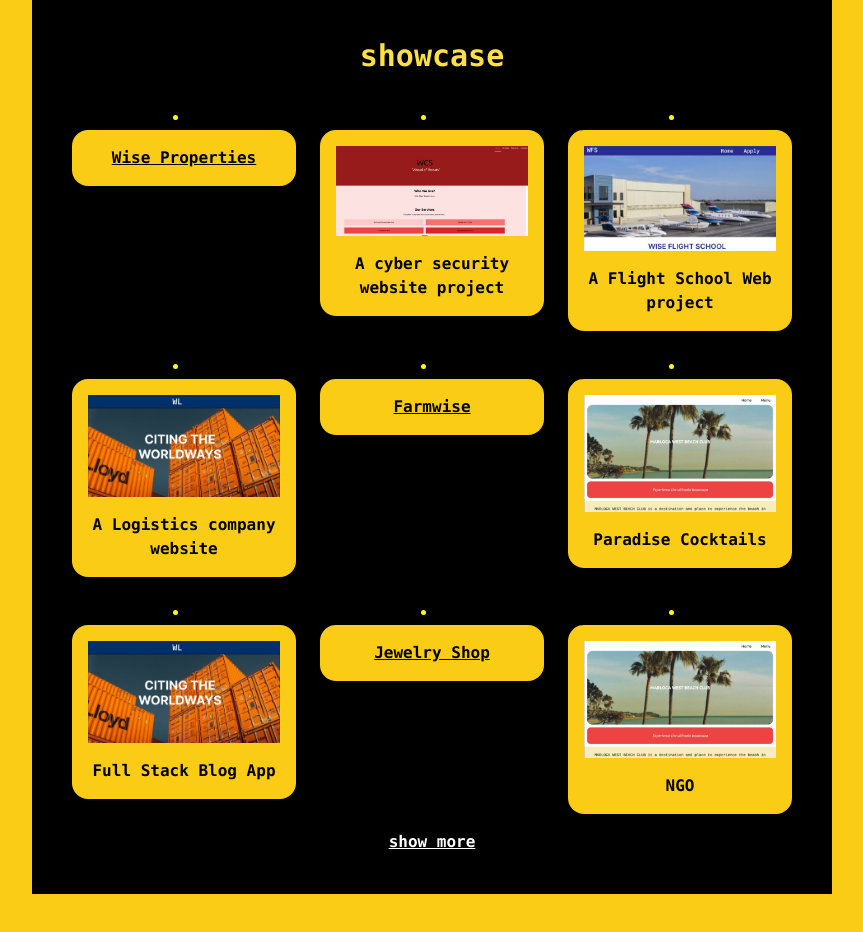
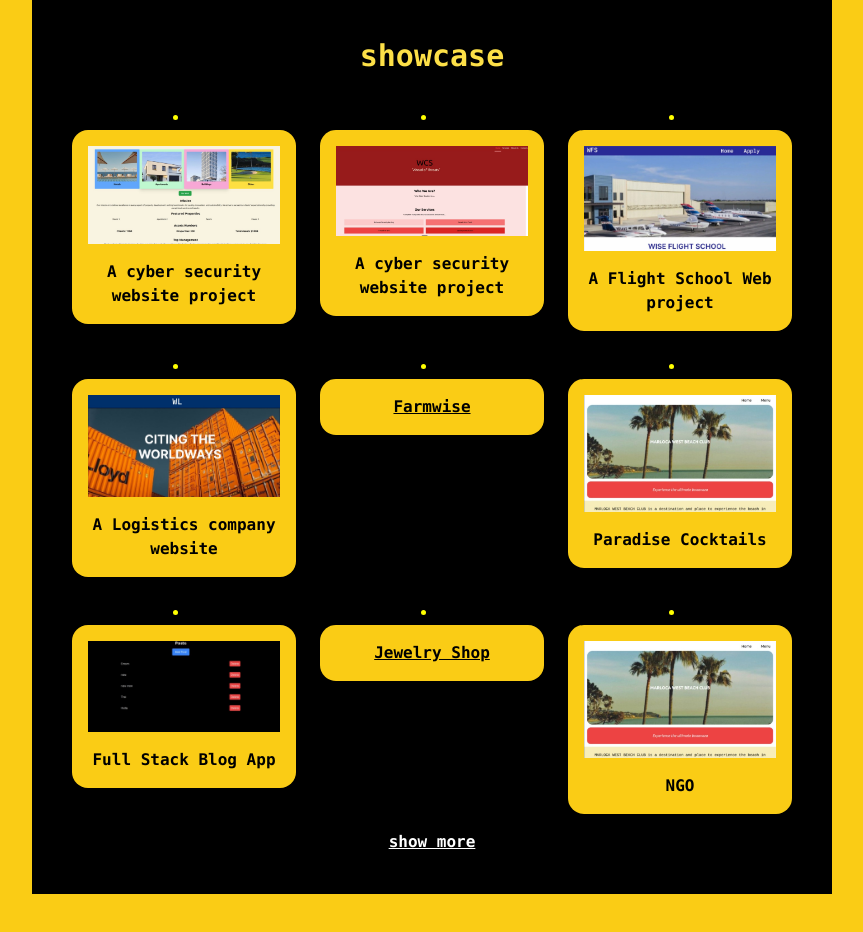
Before and after one commit to treva556/mt-portfolio, a React (Create React App) app: page / in a window 1280 px wide. Shown: the part 1360-2292 px from the top of the page, without its empty margins (208-1071 px from the left). Built offline with nearby package versions, Linux system fonts and the light colour scheme.

Commit message:
milestone 6

```diff
--- a/src/pages/home.js
+++ b/src/pages/home.js
@@ -17,6 +17,8 @@ import image85 from '../assets/Group 85.png';
 import image55 from '../assets/yj.jpeg';
 import FS from '../assets/FS.jpeg';
 import WLS from '../assets/wls.jpeg';
+import Prop from '../assets/prop.jpeg';
+import Blog from '../assets/blog.jpeg';
 import Mongo from '../assets/mongo.png';
 import image56 from '../assets/yy.jpeg';
 import Figma from '../assets/figma.png';
@@ -118,14 +120,17 @@ function Body() {
         >
           <h2 className="text-yellow-300 font-bold text-3xl mb-8">  showcase</h2>
           <ul className="list-disc list-inside text-white grid grid-cols-1 md:grid-cols-2 lg:grid-cols-3 gap-6 mt-6 custom-bullets">
+
             <li>
-              <a
-                href="https://wise-properties.vercel.app/"
+            <a
+                 href="https://wise-properties.vercel.app/"
+
                 target="_blank"
                 rel="noopener noreferrer"
-                className=" bg-yellow-400 rounded-2xl p-4 text-black underline block"
+                className=" bg-yellow-400 rounded-2xl p-4 text-black block"
               >
-                Wise Properties
+            <img src={Prop} alt="Technology 2" className="w-1/8 mb-4" />
+            A cyber security website project
               </a>
             </li>
             <li>
@@ -191,13 +196,13 @@ function Body() {
 
             <li>
             <a
-                href="https://logistics-app-six.vercel.app/"
+                href="https://posts-2-git-main-treva556s-projects.vercel.app/"
 
                 target="_blank"
                 rel="noopener noreferrer"
                 className=" bg-yellow-400 rounded-2xl p-4 text-black block"
               >
-            <img src={WLS} alt="Technology 2" className="w-1/8 mb-4" />
+            <img src={Blog} alt="Technology 2" className="w-1/8 mb-4" />
             Full Stack Blog App
               </a>
             </li>
```
Also changed, not shown: src/assets/blog.jpeg (added), src/assets/prop.jpeg (added).
